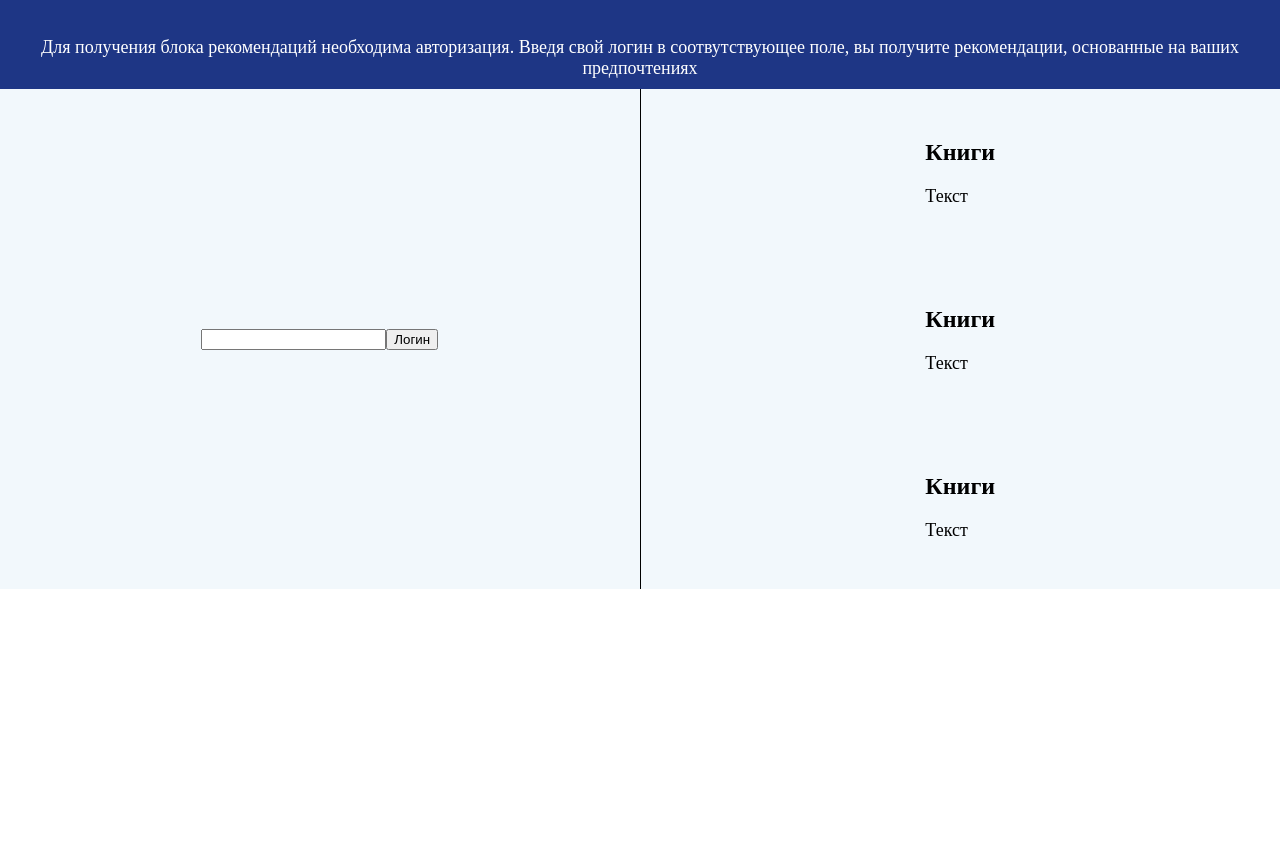
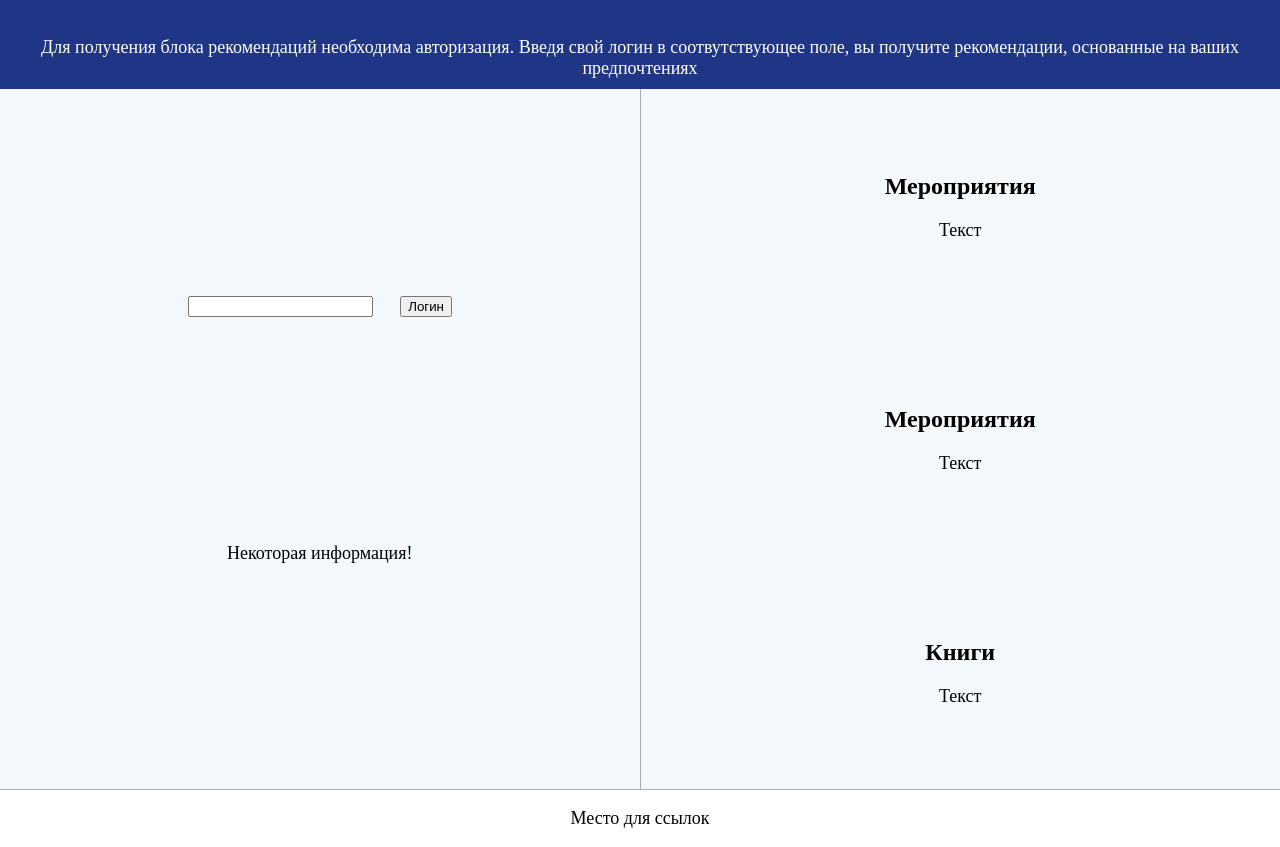
Before and after one commit to jamins/Recommendation, a React app: page / in a window 1280 px wide. Shown: the part 61-908 px from the top of the page. Before the commit the page ends 800 px from the top, so only its background shows below. Built offline with nearby package versions, Linux system fonts and the light colour scheme.

Commit message:
Design almost done

```diff
--- a/src/components/app/app.js
+++ b/src/components/app/app.js
@@ -2,12 +2,14 @@ import React from 'react';
 import './app.css';
 import Header from '../header';
 import Content from '../content';
+import Footer from '../footer';
 
 const App = () => {
     return (
         <div className='app'>
             <Header />
             <Content />
+            <Footer />
         </div>
     );
 };
--- a/src/components/content/content.css
+++ b/src/components/content/content.css
@@ -6,21 +6,41 @@
   background-color: #f2f8fc;
 }
 
+.left-column {
+  width: 50%;
+  display: flex;
+  flex-direction: column;
+  justify-content: space-evenly;
+  height: 700px;
+  align-items: center;
+  border-right: 1px solid rgba(0, 0, 0, 0.3);
+  border-bottom: 1px solid rgba(0, 0, 0, 0.3);
+}
+
 .login {
   width: 50%;
   display: flex;
   flex-direction: row;
+  justify-content: space-evenly;
+}
+
+.information {
+  width: 50%;
+  display: flex;
+  flex-direction: row;
   justify-content: center;
-  height: 500px;
-  align-items: center;
-  border-right: 1px solid black;
 }
 
 .recommendation {
   width: 50%;
-  height: 500px;
+  height: 700px;
   display: flex;
   flex-direction: column;
   justify-content: space-around;
   align-items: center;
+  border-bottom: 1px solid rgba(0, 0, 0, 0.3);
 }
+
+.string-recommendation {
+  text-align: center;
+}
--- a/src/components/content/content.js
+++ b/src/components/content/content.js
@@ -4,17 +4,22 @@ import './content.css';
 const Content = () => {
     return (
         <div className="container">
-            <div className="login">
-                <input />
-                <button>Логин</button>
+            <div className="left-column">
+                <div className="login">
+                    <input />
+                    <button>Логин</button>
+                </div>
+                <div className="information">
+                    <p>Некоторая информация!</p>
+                </div>
             </div>
             <div className="recommendation">
                 <div className="string-recommendation">
-                    <h2>Книги</h2>
+                    <h2>Мероприятия</h2>
                     <p>Текст</p>
                 </div>
                 <div className="string-recommendation">
-                    <h2>Книги</h2>
+                    <h2>Мероприятия</h2>
                     <p>Текст</p>
                 </div>
                 <div className="string-recommendation">
--- /dev/null
+++ b/src/components/footer/footer.css
@@ -0,0 +1,6 @@
+.footer {
+    width: 100%;
+    display: flex;
+    flex-direction: row;
+    justify-content: center;
+}
--- /dev/null
+++ b/src/components/footer/footer.js
@@ -0,0 +1,12 @@
+import React from 'react';
+import './footer.css';
+
+const Footer = () => {
+    return (
+        <div className="footer">
+            <p>Место для ссылок</p>
+        </div>
+    );
+};
+
+export default Footer;
--- /dev/null
+++ b/src/components/footer/index.js
@@ -0,0 +1,3 @@
+import Footer from './footer';
+
+export default Footer;
```
